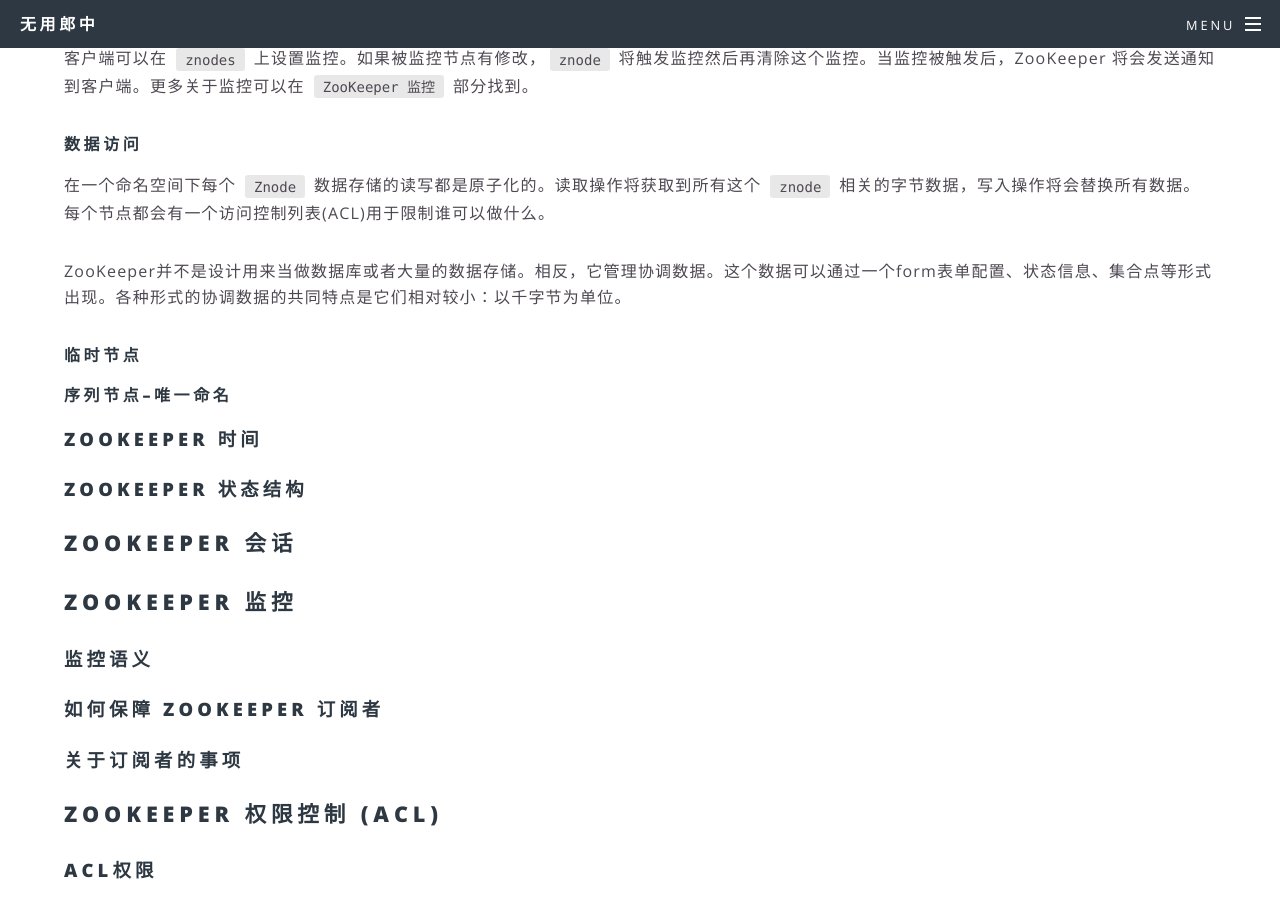
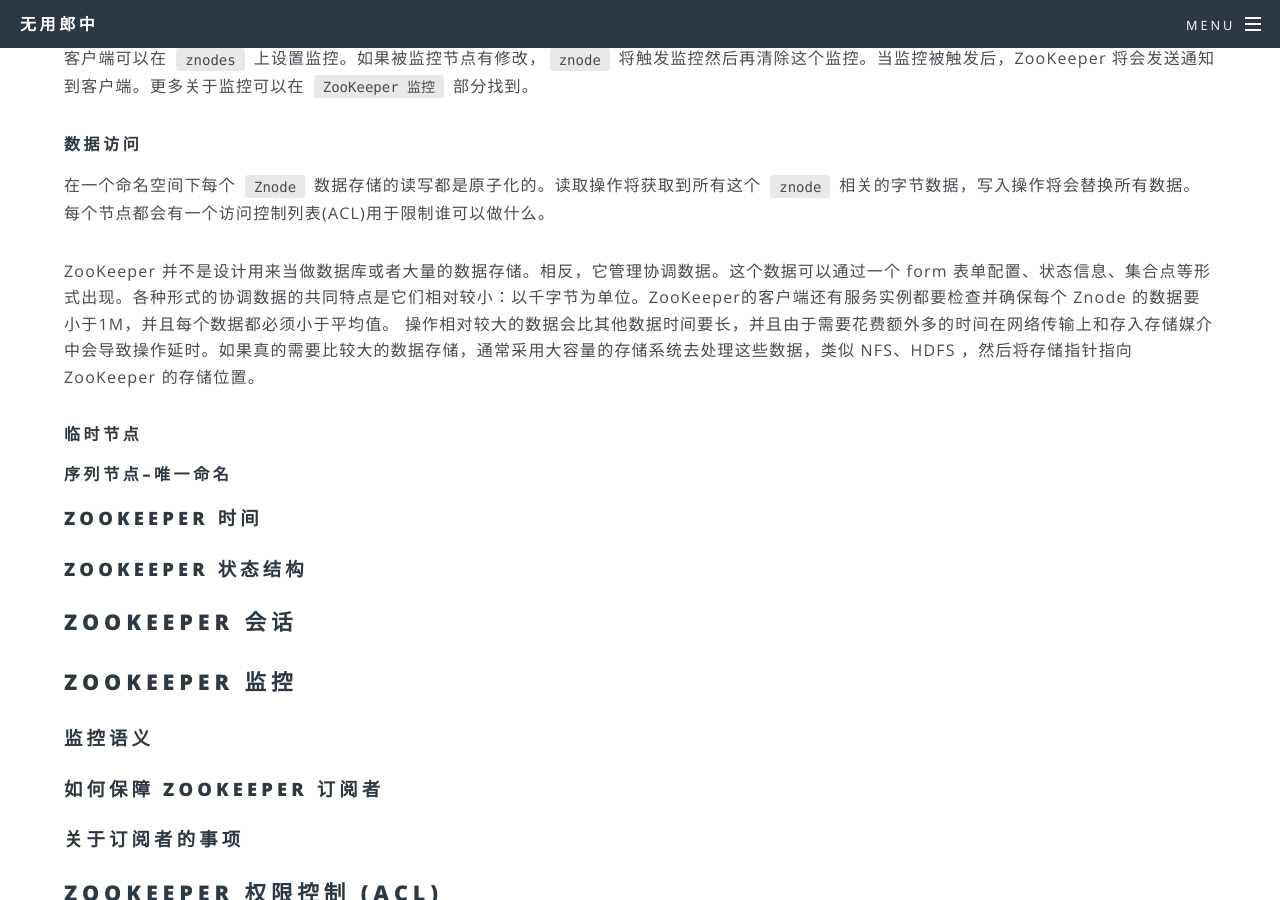
Before and after one commit to fantasylion/fantasylion.github.io, a Jekyll site: the page built from _posts/2018-03-20-zookeeper-guide-chinese.md, in a window 1280 px wide and 900 px high, scrolled down 1867 px. Built offline with Jekyll 4.4.1, drawn with Linux system fonts in a browser that asks for light colours; comment, search, counter and statistics services are not loaded.

Commit message:
Update 2018-03-20-zookeeper-guide-chinese.md

```diff
--- a/_posts/2018-03-20-zookeeper-guide-chinese.md
+++ b/_posts/2018-03-20-zookeeper-guide-chinese.md
@@ -52,7 +52,8 @@
 #### 数据访问
 在一个命名空间下每个 `Znode` 数据存储的读写都是原子化的。读取操作将获取到所有这个 `znode` 相关的字节数据，写入操作将会替换所有数据。每个节点都会有一个访问控制列表(ACL)用于限制谁可以做什么。
 
-ZooKeeper并不是设计用来当做数据库或者大量的数据存储。相反，它管理协调数据。这个数据可以通过一个form表单配置、状态信息、集合点等形式出现。各种形式的协调数据的共同特点是它们相对较小：以千字节为单位。
+ZooKeeper 并不是设计用来当做数据库或者大量的数据存储。相反，它管理协调数据。这个数据可以通过一个 form 表单配置、状态信息、集合点等形式出现。各种形式的协调数据的共同特点是它们相对较小：以千字节为单位。ZooKeeper的客户端还有服务实例都要检查并确保每个 Znode 的数据要小于1M，并且每个数据都必须小于平均值。
+操作相对较大的数据会比其他数据时间要长，并且由于需要花费额外多的时间在网络传输上和存入存储媒介中会导致操作延时。如果真的需要比较大的数据存储，通常采用大容量的存储系统去处理这些数据，类似 NFS、HDFS ，然后将存储指针指向 ZooKeeper 的存储位置。
 
 #### 临时节点
 #### 序列节点--唯一命名
```
